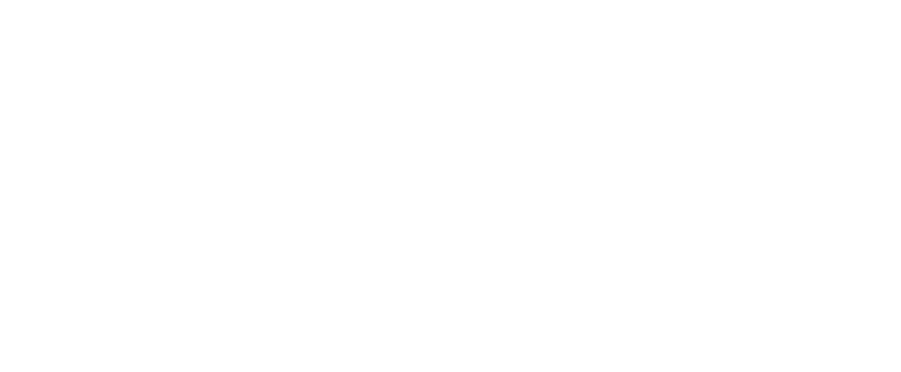
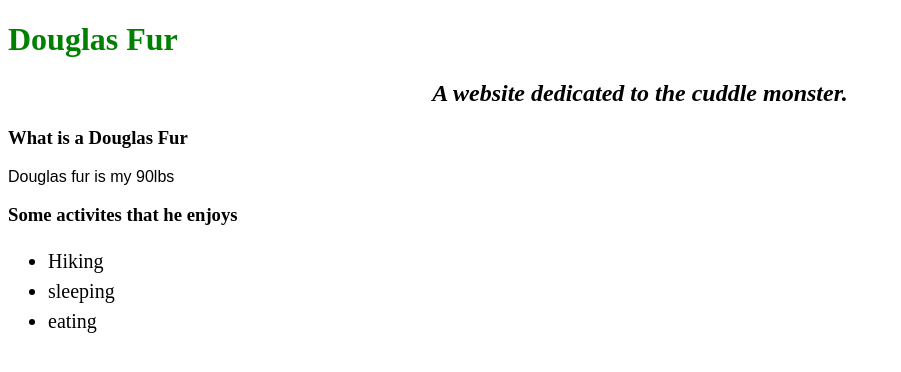
Before and after one commit to pphila/my-first-webpage, a plain HTML site: page Douglas.html in a window 1280 px wide. Shown: the whole page, without its empty margins (0-901 px from the left). Drawn offline with Linux system fonts and the light colour scheme.

Commit message:
add h1, h2, h3 for douglas.html

```diff
--- a/Douglas.html
+++ b/Douglas.html
@@ -1,13 +1,19 @@
 <!DOCTYPE html>
-<html lang="en">
-<head>
-  <link href="./css/styles.css" rel="stylesheet" type="text/css"/>
-  <meta charset="UTF-8">
-  <meta http-equiv="X-UA-Compatible" content="IE=edge">
-  <meta name="viewport" content="width=device-width, initial-scale=1.0">
-  <title>Douglas Fur</title>
-</head>
-<body>
-
-</body>
+<html lang="en-US">
+  <head>
+    <link href="./css/styles.css" rel="stylesheet" type="text/css" />
+    <title>Douglas Fur</title>
+  </head>
+  <body>
+    <h1>Douglas Fur</h1>
+    <h2>A website dedicated to the cuddle monster.</h2>
+    <h3>What is a Douglas Fur</h3>
+    <p>Douglas fur is my 90lbs</p>
+    <h3>Some activites that he enjoys</h3>
+    <ul>
+      <li>Hiking</li>
+      <li>sleeping</li>
+      <li>eating</li>
+    </ul>
+  </body>
 </html>
--- a/css/styles.css
+++ b/css/styles.css
@@ -1,5 +1,5 @@
 h1 {
-  color: red;
+  color: green;
 }
 
 h2 {
```
Also changed, not shown: index.html (+6 -6 lines).
